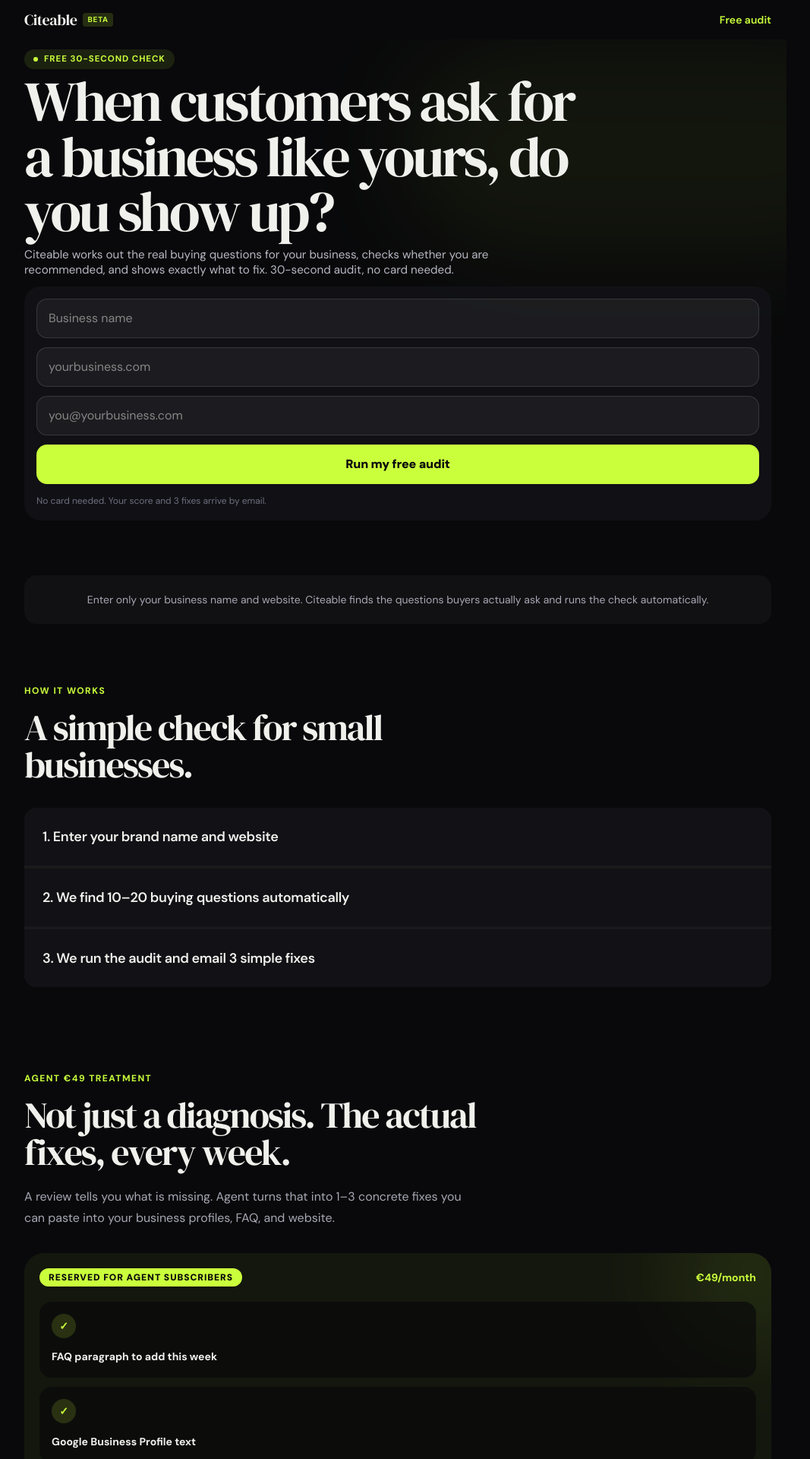
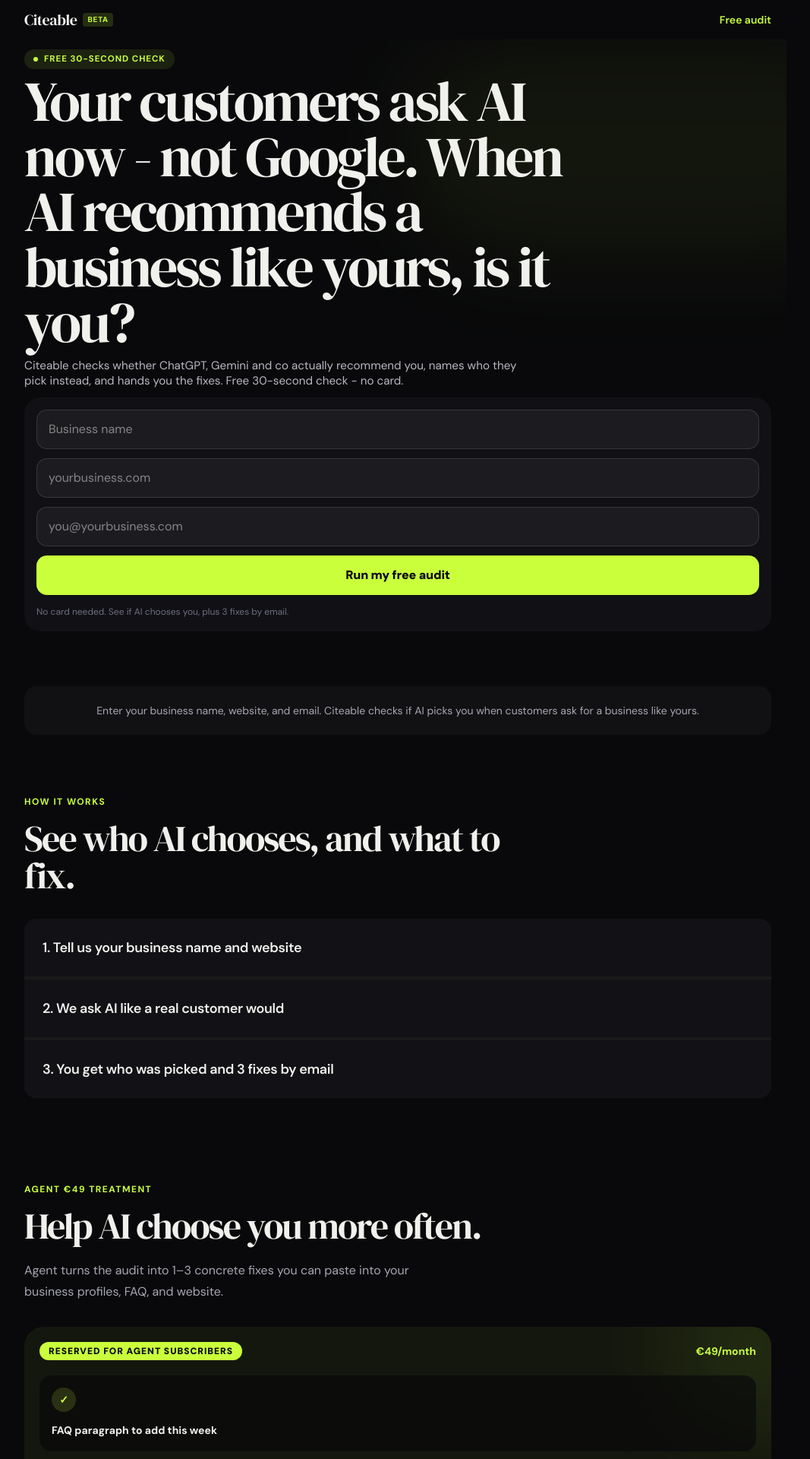
Before and after one commit to charleskremer-hub/Citeable, a Next.js app: page / in a window 1280 px wide. Shown: the top 1920 px of the page at 76% size, without its empty margins (116-1183 px from the left). Built offline with nearby package versions, Linux system fonts and the light colour scheme.

Commit message:
Rewrite homepage around AI recommendations

```diff
--- a/src/app/layout.tsx
+++ b/src/app/layout.tsx
@@ -14,9 +14,9 @@ const dmSans = DM_Sans({
 });
 
 export const metadata: Metadata = {
-  title: "Citeable — Free Business Recommendation Audit",
+  title: "Citeable — Free AI Recommendation Audit",
   description:
-    "Enter your business name and website, then get an automatic recommendation score and 3 simple fixes by email.",
+    "Enter your business name and website, then see whether AI recommends you and get 3 simple fixes by email.",
 };
 
 export default function RootLayout({
--- a/src/app/page.tsx
+++ b/src/app/page.tsx
@@ -80,10 +80,10 @@ export default function Home() {
                 className="max-w-3xl text-[clamp(1.9rem,8vw,4.65rem)] leading-[0.98] tracking-[-0.045em] text-[#F0F0EC]"
                 style={{ fontFamily: "var(--font-display)" }}
               >
-                When customers ask for a business like yours, do you show up?
+                Your customers ask AI now - not Google. When AI recommends a business like yours, is it you?
               </h1>
               <p className="mt-2.5 max-w-2xl text-[0.95rem] leading-[1.32] text-[#B8B8C4] sm:mt-5 sm:text-xl sm:leading-[1.55]">
-                Citeable works out the real buying questions for your business, checks whether you are recommended, and shows exactly what to fix. 30-second audit, no card needed.
+                Citeable checks whether ChatGPT, Gemini and co actually recommend you, names who they pick instead, and hands you the fixes. Free 30-second check - no card.
               </p>
             </div>
 
@@ -143,7 +143,7 @@ export default function Home() {
                     {status === "loading" ? "Running…" : "Run my free audit"}
                   </button>
                   {errorMsg && <p className="m-0 text-sm text-[#FF6B6B]">{errorMsg}</p>}
-                  <p className="m-0 text-xs leading-5 text-[#6F6F80]">No card needed. Your score and 3 fixes arrive by email.</p>
+                  <p className="m-0 text-xs leading-5 text-[#6F6F80]">No card needed. See if AI chooses you, plus 3 fixes by email.</p>
                 </form>
               )}
             </div>
@@ -152,21 +152,21 @@ export default function Home() {
 
         <section className="mx-auto max-w-5xl px-5 py-6 sm:px-6">
           <div className="rounded-2xl border border-white/[0.07] bg-white/[0.03] px-5 py-5 text-center text-sm leading-6 text-[#A7A7B4] sm:text-base">
-            Enter only your business name and website. Citeable finds the questions buyers actually ask and runs the check automatically.
+            Enter your business name, website, and email. Citeable checks if AI picks you when customers ask for a business like yours.
           </div>
         </section>
 
         <section className="mx-auto max-w-5xl border-t border-white/[0.06] px-5 py-14 sm:px-6 sm:py-20">
           <p className="mb-4 text-xs font-bold uppercase tracking-[0.12em] text-[#CAFF3C]">How it works</p>
           <h2 className="max-w-2xl text-[clamp(2rem,5vw,3rem)] leading-[1.02] tracking-[-0.04em]" style={{ fontFamily: "var(--font-display)" }}>
-            A simple check for small businesses.
+            See who AI chooses, and what to fix.
           </h2>
 
           <div className="mt-8 grid gap-1 overflow-hidden rounded-2xl bg-white/[0.07] sm:grid-cols-3">
             {[
-              "1. Enter your brand name and website",
-              "2. We find 10–20 buying questions automatically",
-              "3. We run the audit and email 3 simple fixes",
+              "1. Tell us your business name and website",
+              "2. We ask AI like a real customer would",
+              "3. You get who was picked and 3 fixes by email",
             ].map((step) => (
               <div key={step} className="bg-[#111116] p-6 text-lg font-semibold leading-7 tracking-[-0.02em] text-[#F0F0EC]">
                 {step}
@@ -180,10 +180,10 @@ export default function Home() {
             <div>
               <p className="mb-4 text-xs font-bold uppercase tracking-[0.12em] text-[#CAFF3C]">Agent €49 treatment</p>
               <h2 className="max-w-2xl text-[clamp(2rem,5vw,3rem)] leading-[1.02] tracking-[-0.04em]" style={{ fontFamily: "var(--font-display)" }}>
-                Not just a diagnosis. The actual fixes, every week.
+                Help AI choose you more often.
               </h2>
               <p className="mt-5 max-w-xl text-base leading-7 text-[#A7A7B4] sm:text-lg">
-                A review tells you what is missing. Agent turns that into 1–3 concrete fixes you can paste into your business profiles, FAQ, and website.
+                Agent turns the audit into 1–3 concrete fixes you can paste into your business profiles, FAQ, and website.
               </p>
             </div>
 
@@ -214,7 +214,7 @@ export default function Home() {
                 <div className="rounded-2xl border border-white/[0.08] bg-[#111116] p-5">
                   <p className="m-0 text-lg font-bold tracking-[-0.02em] text-[#F0F0EC]">Done to 80%. You validate and paste.</p>
                   <p className="mt-2 text-sm leading-6 text-[#A7A7B4]">
-                    Each weekly batch is drafted from native web_search checks and direct site checks, then written in plain language so the owner only reviews the facts and publishes.
+                    Each weekly batch starts with fresh AI recommendation checks, then gets written in plain language so the owner only reviews the facts and publishes.
                   </p>
                 </div>
               </div>
@@ -225,7 +225,7 @@ export default function Home() {
         <section className="mx-auto max-w-5xl border-t border-white/[0.06] px-5 py-14 sm:px-6 sm:py-20">
           <p className="mb-4 text-xs font-bold uppercase tracking-[0.12em] text-[#CAFF3C]">Pricing</p>
           <h2 className="max-w-2xl text-[clamp(2rem,5vw,3rem)] leading-[1.02] tracking-[-0.04em]" style={{ fontFamily: "var(--font-display)" }}>
-            Start free. Watch one number. Get the work done for you when you are ready.
+            Start free. See if AI picks you. Get the work done for you when you are ready.
           </h2>
 
           <div className="mt-8 grid gap-4 lg:grid-cols-3">
@@ -237,7 +237,7 @@ export default function Home() {
                 badge: "Lead magnet",
                 features: [
                   "10–20 buying questions found for you",
-                  "Who appears in buyer searches",
+                  "Who AI picks instead of you",
                   "3 simple actions to do this week",
                 ],
                 cta: "Run my free audit",
@@ -252,7 +252,7 @@ export default function Home() {
                 note: "For owners who want one number to watch.",
                 badge: "Start here",
                 features: [
-                  "Monthly recommendation re-check",
+                  "Monthly AI recommendation re-check",
                   "Email alert when your score changes",
                   "Email alert when a named competitor changes",
                 ],
@@ -270,7 +270,7 @@ export default function Home() {
                 features: [
                   "1–3 fixes drafted for you every week",
                   "FAQ, Google Business, website, and page copy",
-                  "Paid-engine checks before each batch",
+                  "Fresh AI checks before each batch",
                   "Includes Monitor re-checks",
                 ],
                 cta: "Start Agent",
@@ -310,7 +310,7 @@ export default function Home() {
             <p className="mb-2 text-xs font-bold uppercase tracking-[0.12em] text-[#777786]">Plain English FAQ</p>
             <h2 className="mb-3 text-xl font-bold tracking-[-0.02em]">Do I need to configure anything?</h2>
             <p className="m-0 text-sm leading-6 text-[#A7A7B4]">
-              No. Enter your business name, website, and email. Citeable chooses the buying questions, runs the audit, and explains the fixes in plain English.
+              No. Enter your business name, website, and email. Citeable checks who AI recommends and explains the fixes in plain English.
             </p>
           </div>
         </section>
@@ -319,7 +319,7 @@ export default function Home() {
       <footer className="mx-auto flex max-w-5xl flex-wrap items-center justify-between gap-3 border-t border-white/[0.06] px-5 py-8 sm:px-6">
         <div>
           <div className="text-lg tracking-[-0.02em]" style={{ fontFamily: "var(--font-display)" }}>Citeable</div>
-          <p className="m-0 text-sm text-[#686879]">See whether customers can find and choose your business.</p>
+          <p className="m-0 text-sm text-[#686879]">See whether AI recommends and chooses your business.</p>
         </div>
         <p className="m-0 text-sm text-[#444454]">© {new Date().getFullYear()} Citeable. All rights reserved.</p>
       </footer>
```
Also changed, not shown: 1 other file (tests, documents, lock files or other folders).
